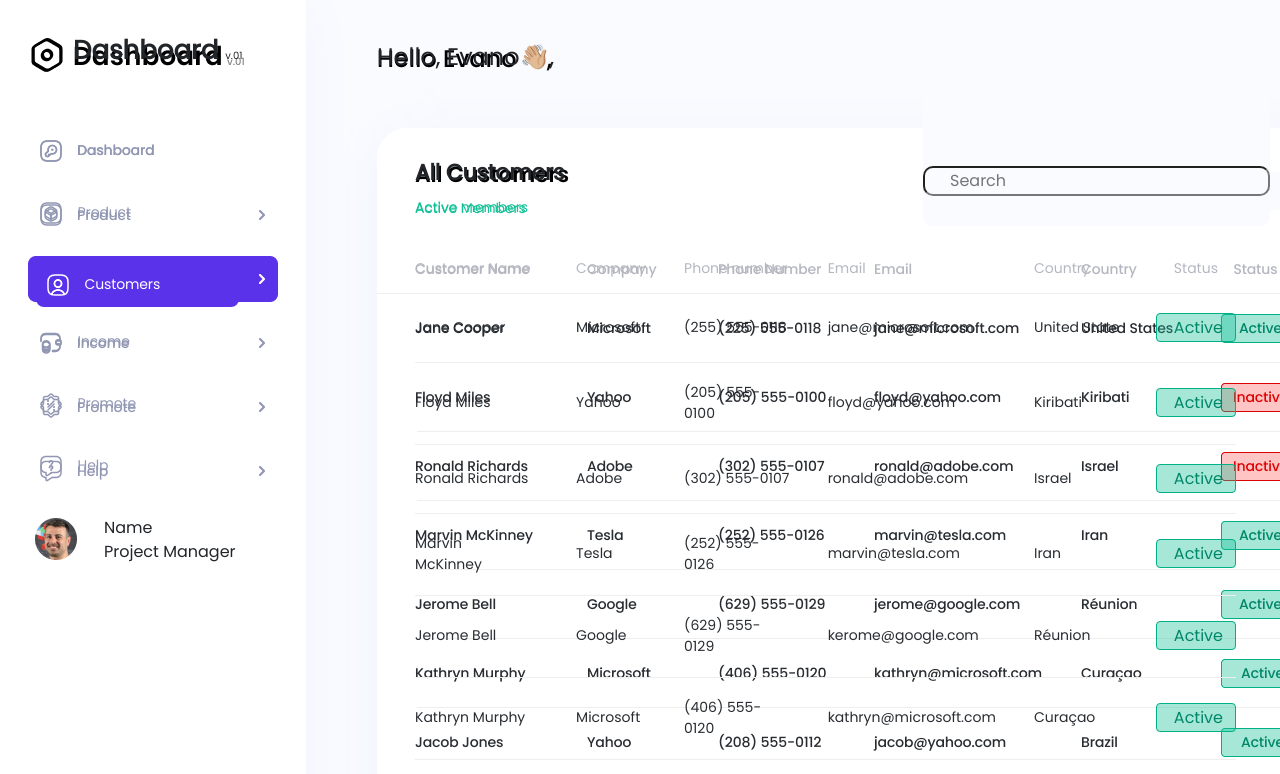
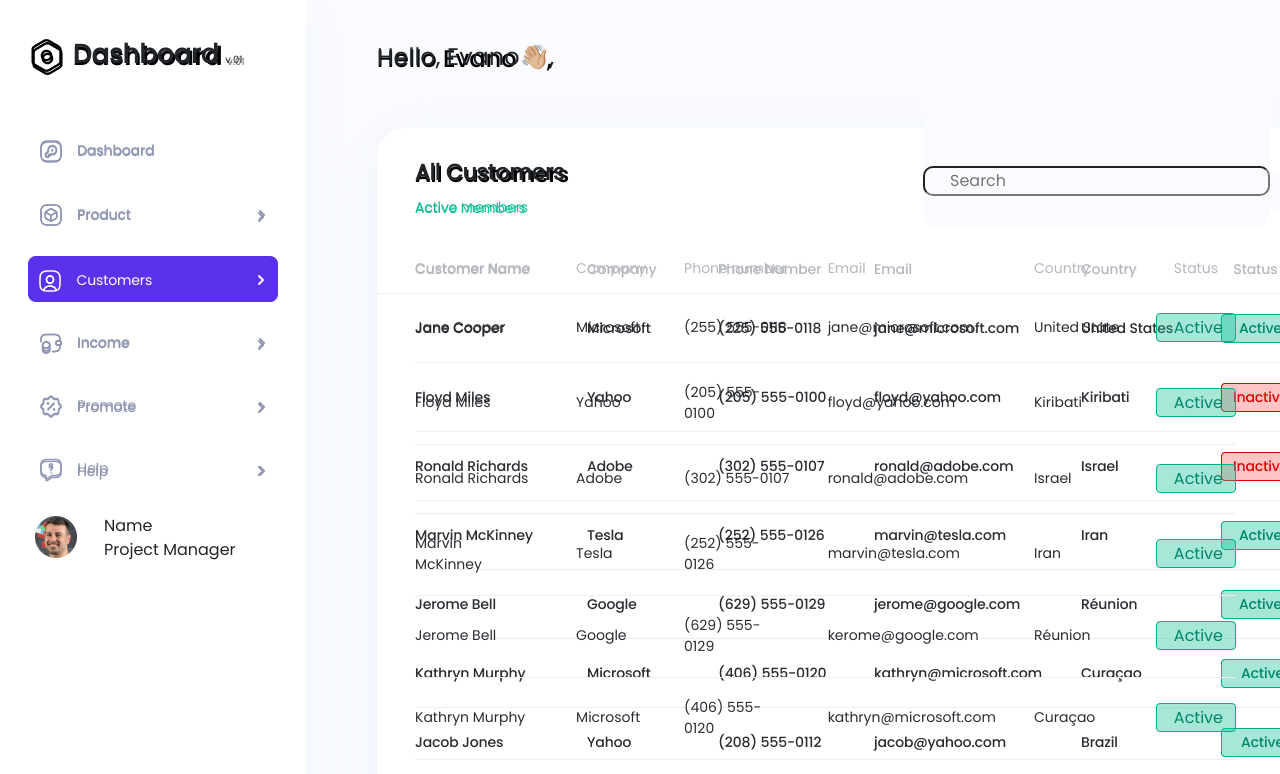
Before and after one commit to Totemy/dashboard-app, a Vue app: page / in a window 1280 px wide. Shown: the top 774 px of the page. Built offline with nearby package versions, Linux system fonts and the light colour scheme.

Commit message:
Editing navbar items to pixel perfect

```diff
--- a/src/components/Navbar.vue
+++ b/src/components/Navbar.vue
@@ -7,24 +7,32 @@
           <span class="navigation__version">v.01</span>
         </h2>
       </div>
+      <div class="navigation__items">
         <div class=" navigation__item">
           <span class="icon icon-dashboard navigation__icon"></span> Dashboard
         </div>
         <div class=" navigation__item">
           <span class="icon icon-product navigation__icon"></span> Product
+          <span class="icon icon-chevron navigation__icon"></span>
         </div>
         <div class=" navigation__item navigation__item_active">
           <span class="icon icon-customers navigation__icon"></span> Customers
+          <span class="icon icon-chevron-active navigation__icon"></span>
         </div>
         <div class=" navigation__item">
           <span class="icon icon-income navigation__icon"></span> Income
+          <span class="icon icon-chevron navigation__icon"></span>
         </div>
         <div class=" navigation__item">
           <span class="icon icon-promote navigation__icon"></span> Promote
+          <span class="icon icon-chevron navigation__icon"></span>
         </div>
         <div class=" navigation__item">
           <span class="icon icon-help navigation__icon"></span> Help
+          <span class="icon icon-chevron navigation__icon"></span>
         </div>
+      </div>
+
       <div class="profile">
         <div class="profile__img">
           <img src="images/navbar/avatar.png" />
--- a/src/styles/_icons.scss
+++ b/src/styles/_icons.scss
@@ -2,6 +2,22 @@
     &:before{
         content: "";
         background-repeat: no-repeat;
+    }
+    &-chevron{
+      &:before {
+        position: absolute;
+        content: url(/images/navbar/chevron-right.svg);
+        left: 220px;
+        right: 0px;
+        bottom: 4px;
+      }
+      &-active{
+        position: absolute;
+        content: url(/images/navbar/chevron-right-active.svg);
+        left: 220px;
+        right: 0px;
+        bottom: 14px;
+      }
     }
     &-dashboard {
         &:before {
--- a/src/styles/_navbar.scss
+++ b/src/styles/_navbar.scss
@@ -7,8 +7,8 @@
   &__heading {
     font-weight: 600;
     font-size: 26px;
-    line-height: 39px;
-    padding-bottom: 46px;
+    line-height: 46px;
+    padding-bottom: 34px;
   }
   &__content{
     padding: 31px 10px 13px 33px;
@@ -33,8 +33,9 @@
     font-weight: 500;
   }
   &__item {
-    margin: 23px 3px;
-    padding:0px 0px 15px 3px;
+    margin: 23px 0px;
+    padding: 6px 3px 10px 6px;
+    min-width: 243px;
     position: relative;
     font-size: 14px;
     font-weight: 500;
@@ -46,7 +47,7 @@
       color: white;
       background-color: #5932EA;
       border-radius: 8px;
-      padding: 10px;
+      padding: 9px 5px;
     }
   }
   &__icon{
```
Also changed, not shown: public/images/navbar/chevron-right-active.svg (added), public/images/navbar/chevron-right.svg (added). Lines whose indentation alone changed are shown as unchanged.
